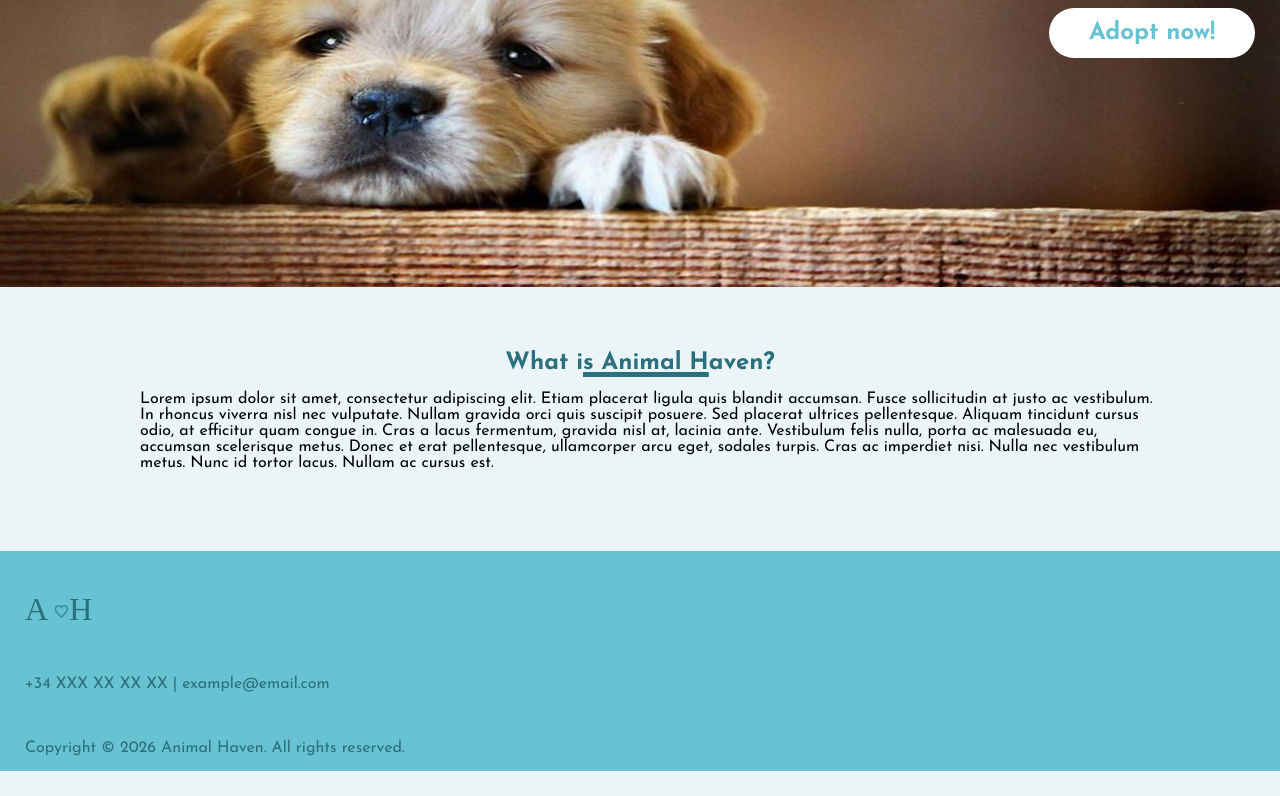
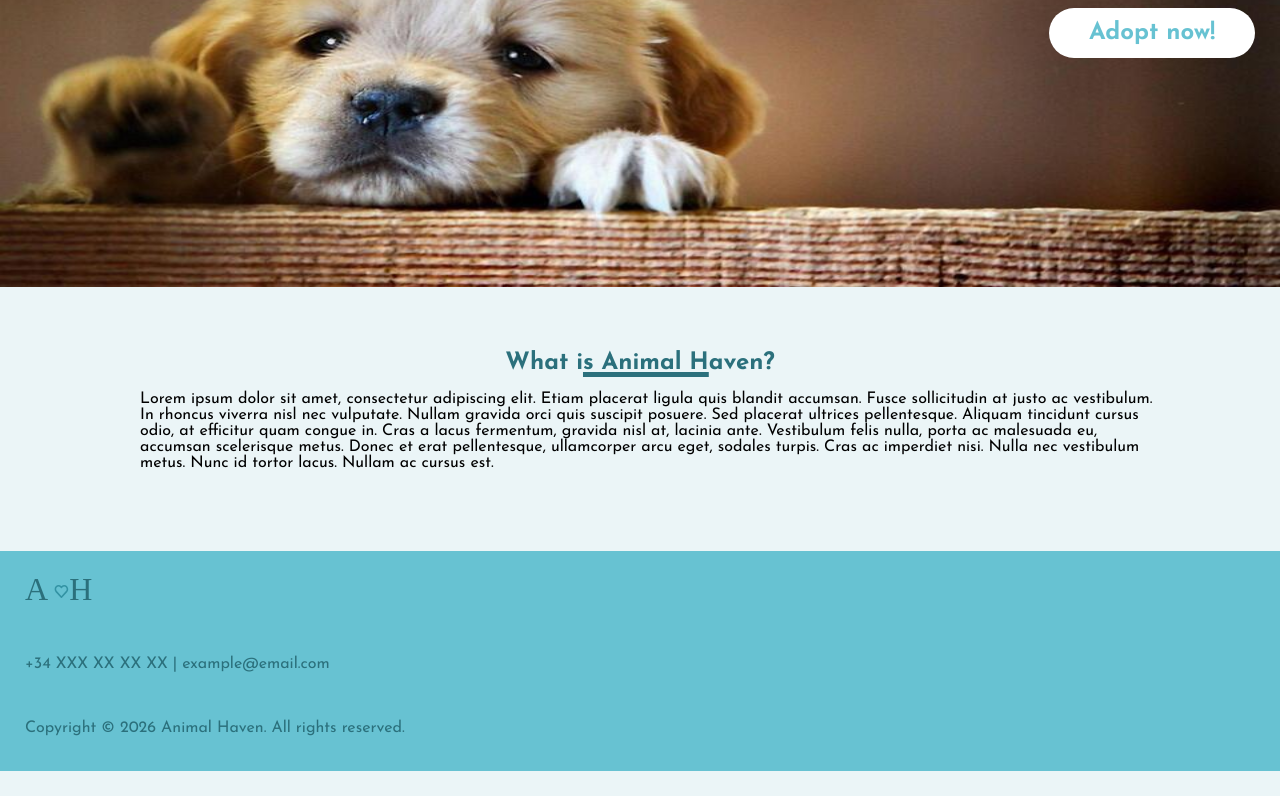
Before and after one commit to AllenHyun/Animal_Haven, an Angular app in the folder animal-haven/: page / in a window 1280 px wide. Shown: the part 335-1131 px from the top of the page. After the commit the page ends 1106 px from the top, so only its background shows below. Built offline with nearby package versions, Linux system fonts and the light colour scheme; a web font is replaced by a local one.

Commit message:
fix the problem in footer

```diff
--- a/animal-haven/src/app/components/footer/footer.css
+++ b/animal-haven/src/app/components/footer/footer.css
@@ -18,7 +18,7 @@ p{
 }
 #fragment-footer{
     margin-left:25px;
-    padding:40px 0px;
+    padding:20px 0px;
     display:flex;
     flex-direction:column;
     gap:15px;
```
